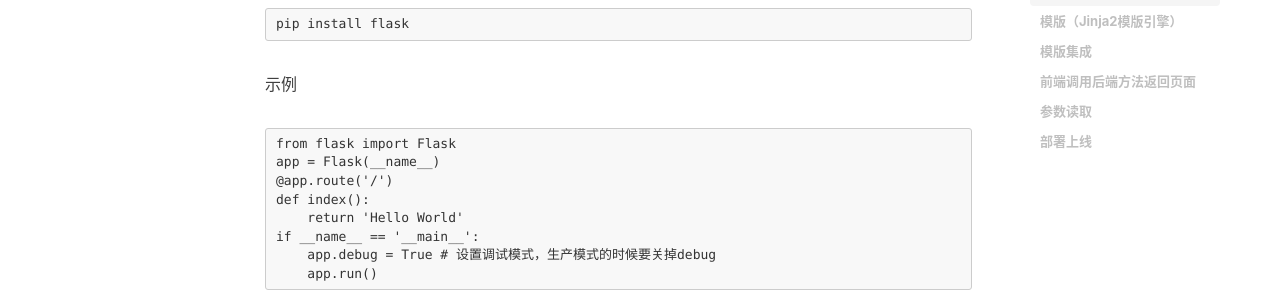
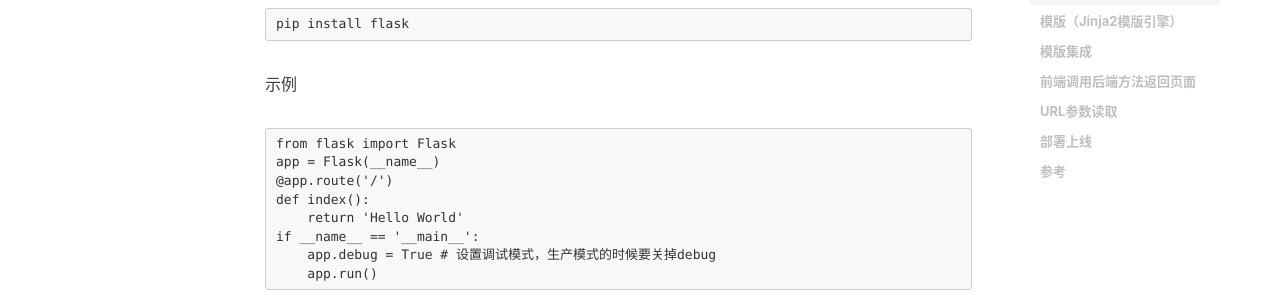
Before and after one commit to JackyCJ/jackycj.github.io, a Jekyll site: the page built from _posts/2020-03-20-Flask安装与使用.md, in a window 1280 px wide and 900 px high, scrolled down 520 px. Shown: the part 157-452 px from the top of the window. Built offline with Jekyll 4.4.1, drawn with Linux system fonts in a browser that asks for light colours; nearby versions of some CDN libraries; comment, search, counter and statistics services are not loaded; some of the changed text lies outside the part shown.

Commit message:
Update 2020-03-20-Flask安装与使用.md

````diff
--- a/_posts/2020-03-20-Flask安装与使用.md
+++ b/_posts/2020-03-20-Flask安装与使用.md
@@ -118,7 +118,7 @@
 	<button onclick="window.location.href='{{ url_for("test") }}'">点我</button>
 	```
 
-## 参数读取
+## URL参数读取
 
 ```
 @app.route("/test",methods=['POST','GET'])
@@ -136,3 +136,6 @@
 docker pull centos
 docker pull python
 ```
+
+# 参考
+- [python flask url参数](https://www.cnblogs.com/leijiangtao/p/11757226.html)
````
